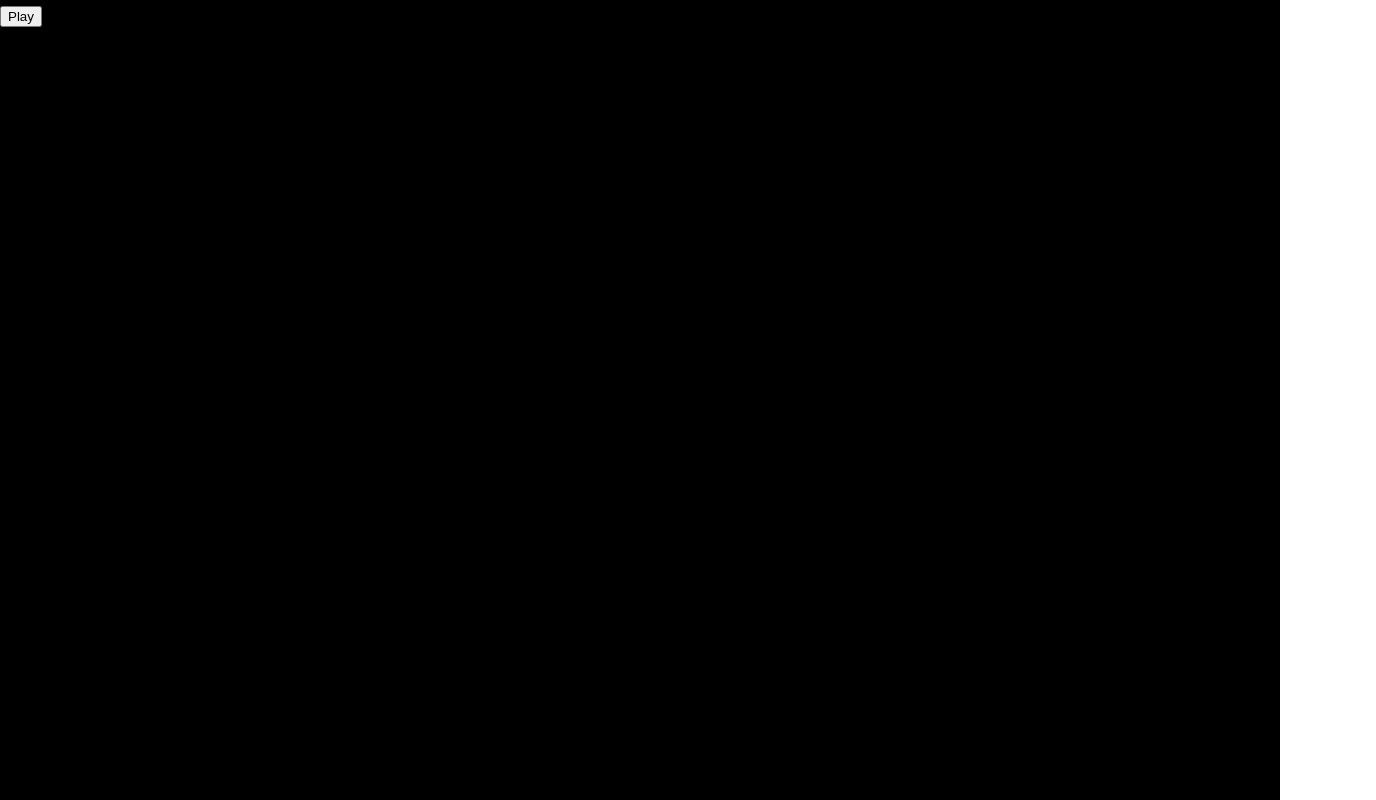
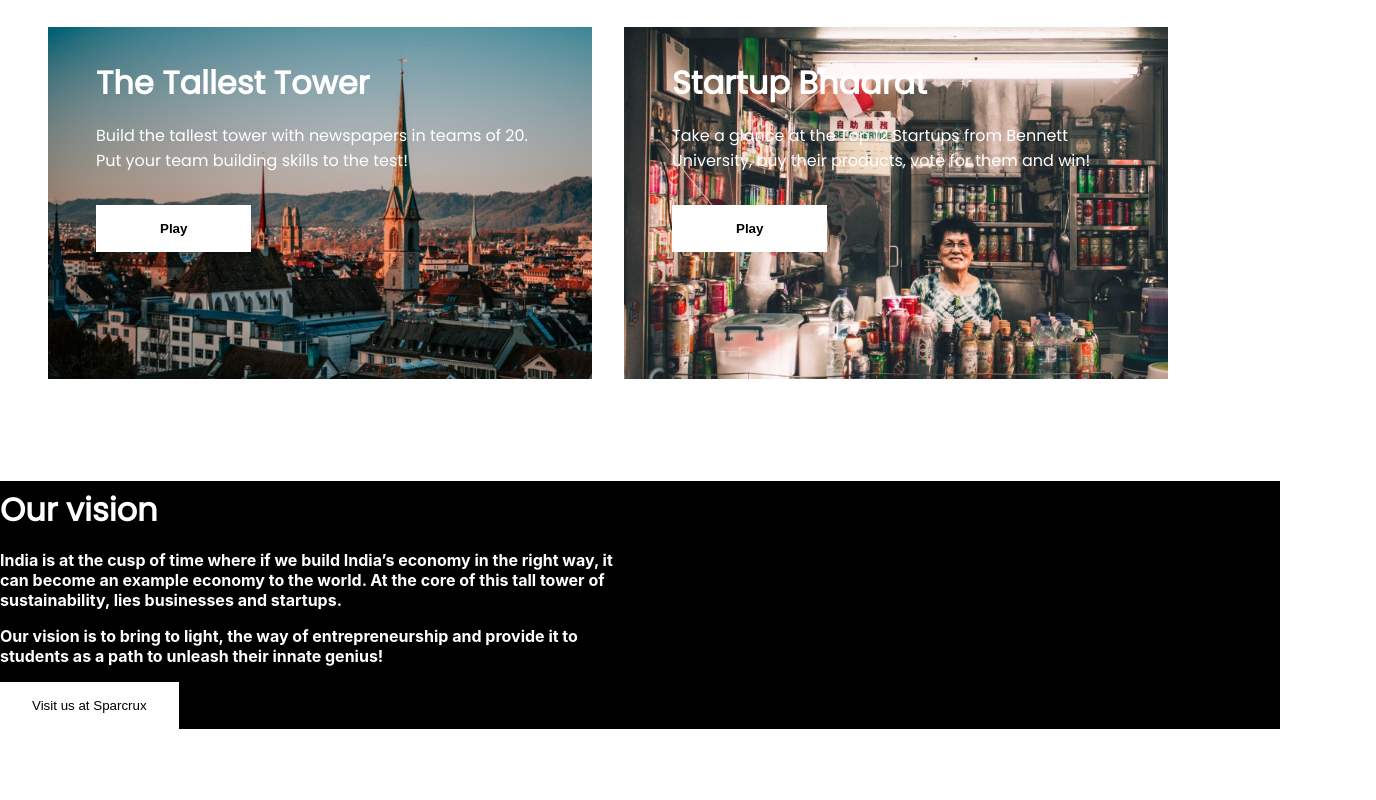
Before and after one commit to techieshouvik/Entrepreneurship-Festival, a React (Create React App) app: page / in a window 1280 px wide. Shown: the part 860-1660 px from the top of the page, 1376 px wide, since content can reach past the window. After the commit the page ends 1589 px from the top, so only its background shows below. Built offline with nearby package versions, Linux system fonts and the light colour scheme.

Commit message:
section 3 updated

```diff
--- a/src/Data/data_events.js
+++ b/src/Data/data_events.js
@@ -1,5 +1,15 @@
+import card1 from '../assets/images/card1.png'
+import card2 from '../assets/images/card2.png'
 export let data = [{
-    id: 1,
-    title: "The Tallest Tower",
-    desp: "Build the tallest tower with newspapers in teams of 20. Put your team building skills to the test!",
-}]
+        id: 1,
+        title: "The Tallest Tower",
+        desc: "Build the tallest tower with newspapers in teams of 20. Put your team building skills to the test!",
+        img: card1
+    },
+    {
+        id: 2,
+        title: "Startup Bhaarat",
+        desc: "Take a glance at the  Top 12 Startups from Bennett University, buy their products, vote for them and win!",
+        img: card2
+    }
+]
--- a/src/components/Card.jsx
+++ b/src/components/Card.jsx
@@ -2,10 +2,11 @@ import React from 'react'
 import '../stylesheets/Card.css'
 
 const Card = (props) => {
+    console.log(props)
   return (
-    <div className="card">
+    <div className="card" style={{backgroundImage:`url(${props.img})`,backgroundSize:"cover",backgroundRepeat:"no-repeat"}}>
         <h1>{props.title}</h1>
-        <p>{props.desp}</p>
+        <p>{props.desc}</p>
         <button className="play">Play</button>
     </div>
   )
--- a/src/components/Gap.jsx
+++ b/src/components/Gap.jsx
@@ -2,7 +2,7 @@ import React from 'react'
 
 const Gap = () => {
   return (
-    <div style={{height:"85vh"}}>
+    <div style={{height:"86vh"}}>
 
     </div>
   )
--- a/src/components/Section2.jsx
+++ b/src/components/Section2.jsx
@@ -2,16 +2,17 @@ import React from 'react'
 import { data } from '../Data/data_events'
 import Card from './Card'
 import '../stylesheets/Section2.css'
+import Subheading from './Subheading'
 
 const Section2 = () => {
   return (
     <>
         <div className="section2">
-            <h1>What’s in it?</h1>
+            <Subheading title="What’s in it?" colour="black"/>
             <div className="cards">
                 {
                     data.map(ele=> {
-                        return <Card title={ele.title} desc={ele.desc}/>
+                        return <Card title={ele.title} desc={ele.desc} img={ele.img}/>
                     })
                 }
             </div>
--- /dev/null
+++ b/src/components/Subheading.jsx
@@ -0,0 +1,10 @@
+import React from 'react'
+import '../stylesheets/Subheading.css'
+
+const Subheading = (props) => {
+  return (
+    <h1 className='subheading' style={{color:props.colour}}>{props.title}</h1>
+  )
+}
+
+export default Subheading
--- a/src/index.css
+++ b/src/index.css
@@ -6,7 +6,7 @@ body {
     sans-serif;
   -webkit-font-smoothing: antialiased;
   -moz-osx-font-smoothing: grayscale;
-  /* overflow-x: hidden; */
+  overflow-x: hidden;
 }
 
 code {
--- a/src/pages/Home.jsx
+++ b/src/pages/Home.jsx
@@ -2,6 +2,7 @@ import React from 'react'
 import Header from '../components/Header'
 import Section1 from '../components/Section1'
 import Section2 from '../components/Section2'
+import Section3 from '../components/Section3'
 import Gap from '../components/Gap'
 
 const Home = () => {
@@ -11,6 +12,7 @@ const Home = () => {
         <Section1/>
         <Gap/>
         <Section2/>
+        <Section3/>
     </>
   )
 }
--- a/src/stylesheets/Card.css
+++ b/src/stylesheets/Card.css
@@ -0,0 +1,29 @@
+.card{
+    margin: 1rem 0rem;
+    margin-right: 2rem;
+    width: 30rem;
+    font-family: 'Poppins', sans-serif;
+    height:20rem;
+    padding: 1rem 2rem;
+    background: linear-gradient(106.07deg, #1D1D1D 0%, rgba(0, 0, 0, 0.538542) 42.63%, rgba(29, 29, 29, 0) 100%);
+}
+.card h1{
+    color: white;
+    font-size: 2rem;
+    font-weight: 700;
+    margin: 1rem;
+}
+.card p{
+    margin: 1rem;
+    padding: 0;
+    color: white;
+    word-wrap: break-word;
+}
+.play{
+    color: black;
+    background-color: white;
+    padding: 1rem 4rem;
+    border: none;
+    font-weight: 700;
+    margin: 1rem;
+}
--- a/src/stylesheets/Section2.css
+++ b/src/stylesheets/Section2.css
@@ -1,6 +1,16 @@
 .section2{
     width: 100%;
-    height: 70rem;
-    background-color: black;
+    height: 32rem;
+    background-color: white;
+    padding: 1rem 3rem;
     /* position: relative; */
 }
+.cards{
+    display: flex;
+    overflow-x: auto;
+    align-items: stretch;
+    width: 100%;
+}
+.cards::-webkit-scrollbar {
+    display: none;  /* Safari and Chrome */
+}
--- /dev/null
+++ b/src/stylesheets/Section3.css
@@ -0,0 +1,24 @@
+.our_vision_container
+{
+    display: flex;
+    flex-direction: column;
+    background-color: black;
+}
+.our_vision_container p{
+    color:white;
+    word-wrap: break-word;
+    font-size: 1rem;
+    font-weight: 700;
+}
+.our_vision_container button{
+    padding: 1rem 2rem;
+    background-color: white;
+    border: none;
+    color: black;
+}
+.texts_vision{
+    width: 50%;
+}
+.vision_illustrator{
+    width: 50%;
+}
--- /dev/null
+++ b/src/stylesheets/Subheading.css
@@ -0,0 +1,4 @@
+.subheading{
+    font-size: 2rem;
+    font-weight: bold;
+}
```
Also changed, not shown: src/assets/images/card1.png (added), src/assets/images/card2.png (added).
